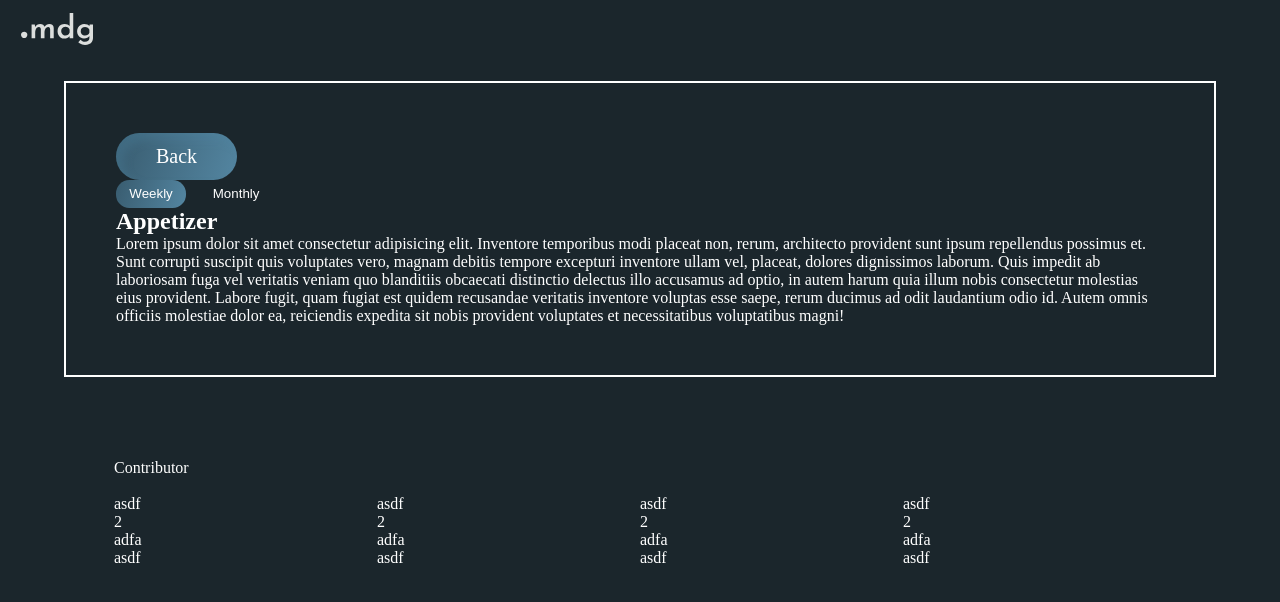
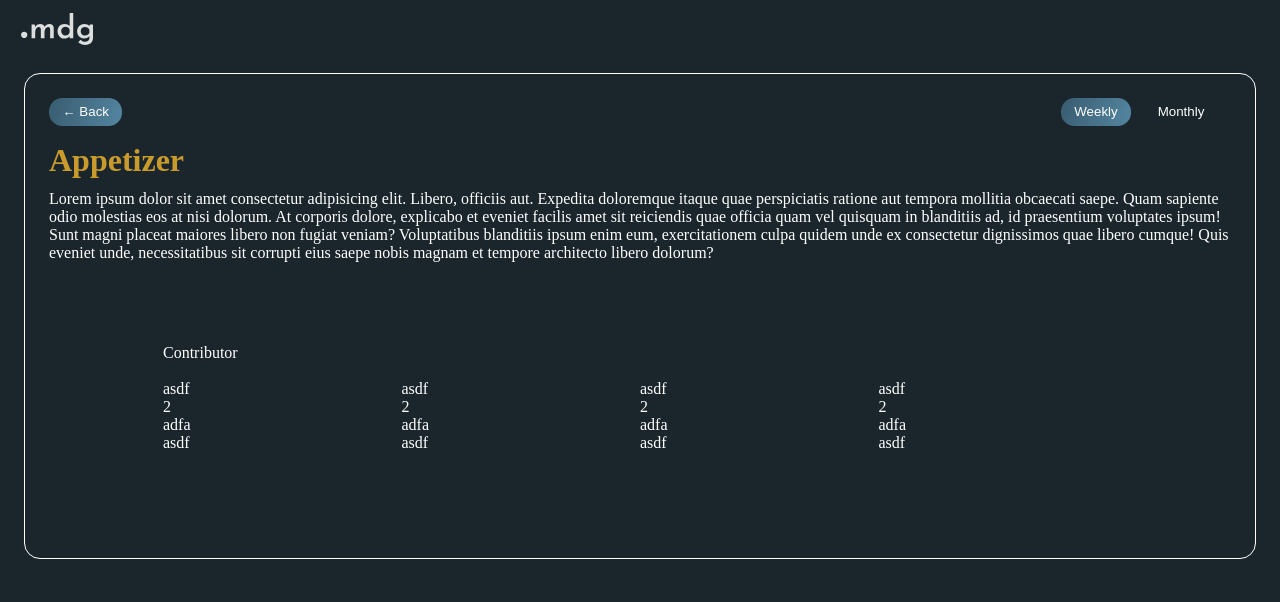
Before and after one commit to mdgspace/tracer, a React (Create React App) app: page /projects/1 in a window 1280 px wide. Shown: the top 602 px of the page. Built offline with nearby package versions, Linux system fonts and the light colour scheme.

Commit message:
style(project): Button bar

```diff
--- a/src/components/ButtonBar.jsx
+++ b/src/components/ButtonBar.jsx
@@ -3,28 +3,25 @@ import TimeRangeSwitch from "./TimeRangeSwitch";
 
 const ButtonBar = () => {
   return (
-    <>
+    <div className="project-upper-cont">
       <div className="button-bar">
-        <div className="back-btn">
-          <div>Back</div>
-        </div>
+        <button className="back-btn">&larr; Back</button>
         <TimeRangeSwitch />
       </div>
-      <h2>Appetizer</h2>
+      <h1>Appetizer</h1>
       <p>
-        Lorem ipsum dolor sit amet consectetur adipisicing elit. Inventore
-        temporibus modi placeat non, rerum, architecto provident sunt ipsum
-        repellendus possimus et. Sunt corrupti suscipit quis voluptates vero,
-        magnam debitis tempore excepturi inventore ullam vel, placeat, dolores
-        dignissimos laborum. Quis impedit ab laboriosam fuga vel veritatis
-        veniam quo blanditiis obcaecati distinctio delectus illo accusamus ad
-        optio, in autem harum quia illum nobis consectetur molestias eius
-        provident. Labore fugit, quam fugiat est quidem recusandae veritatis
-        inventore voluptas esse saepe, rerum ducimus ad odit laudantium odio id.
-        Autem omnis officiis molestiae dolor ea, reiciendis expedita sit nobis
-        provident voluptates et necessitatibus voluptatibus magni!
+        Lorem ipsum dolor sit amet consectetur adipisicing elit. Libero,
+        officiis aut. Expedita doloremque itaque quae perspiciatis ratione aut
+        tempora mollitia obcaecati saepe. Quam sapiente odio molestias eos at
+        nisi dolorum. At corporis dolore, explicabo et eveniet facilis amet sit
+        reiciendis quae officia quam vel quisquam in blanditiis ad, id
+        praesentium voluptates ipsum! Sunt magni placeat maiores libero non
+        fugiat veniam? Voluptatibus blanditiis ipsum enim eum, exercitationem
+        culpa quidem unde ex consectetur dignissimos quae libero cumque! Quis
+        eveniet unde, necessitatibus sit corrupti eius saepe nobis magnam et
+        tempore architecto libero dolorum?
       </p>
-    </>
+    </div>
   );
 };
 
--- a/src/pages/ProjectPage.tsx
+++ b/src/pages/ProjectPage.tsx
@@ -10,8 +10,8 @@ const ProjectPage = () => {
     <>
       <div className="project-page">
         <ButtonBar />
+        <Contributors />
       </div>
-      <Contributors />
     </>
   );
 };
--- a/src/styles/buttonBar.scss
+++ b/src/styles/buttonBar.scss
@@ -1,19 +1,35 @@
-.back-btn {
+.button-bar .back-btn {
+  border: none;
+  outline: none;
+  padding: 0.5em;
+  padding-left: 1em;
+  padding-right: 1em;
+  border-radius: 1em;
+  background: linear-gradient(108.5deg, #3a5e72 4.95%, #5c93b1 132.43%);
+  color: white;
+}
+
+.button-bar {
   display: flex;
+  justify-content: space-between;
   align-items: center;
-  justify-content: center;
-  width: 121px;
-  height: 47px;
-  box-shadow: inset 7px 7px 10px rgba(79, 136, 167, 0.3);
-  border-radius: 27px;
-  font-family: "Poppins";
-  font-style: normal;
-  font-weight: 400;
-  font-size: 20px;
-  line-height: 30px;
-  color: #ffffff;
-  background: linear-gradient(108.5deg, #3a5e72 4.95%, #5c93b1 132.43%);
+  margin-bottom: 1em;
 }
-.button-bar {
-  position: relative;
+
+.project-upper-cont h1 {
+  color: #c99a2c;
+  margin-bottom: 0.35em;
 }
+
+@media only screen and (max-width: 600px) {
+  .button-bar {
+    display: flex;
+    flex-direction: column;
+    align-items: flex-end;
+    justify-content: center;
+  }
+  .button-bar .back-btn {
+    margin-bottom: 0.9em;
+    align-self: flex-start;
+  }
+}
--- a/src/styles/projectPage.scss
+++ b/src/styles/projectPage.scss
@@ -1,7 +1,8 @@
 .project-page {
-  border: 2px solid white;
-  margin: 2em 5vw;
-  padding: 50px;
+  border: 0.1em solid white;
+  border-radius: 1em;
+  padding: 1.5em;
+  margin: 1.5em;
 }
 
 .contributors {
```
